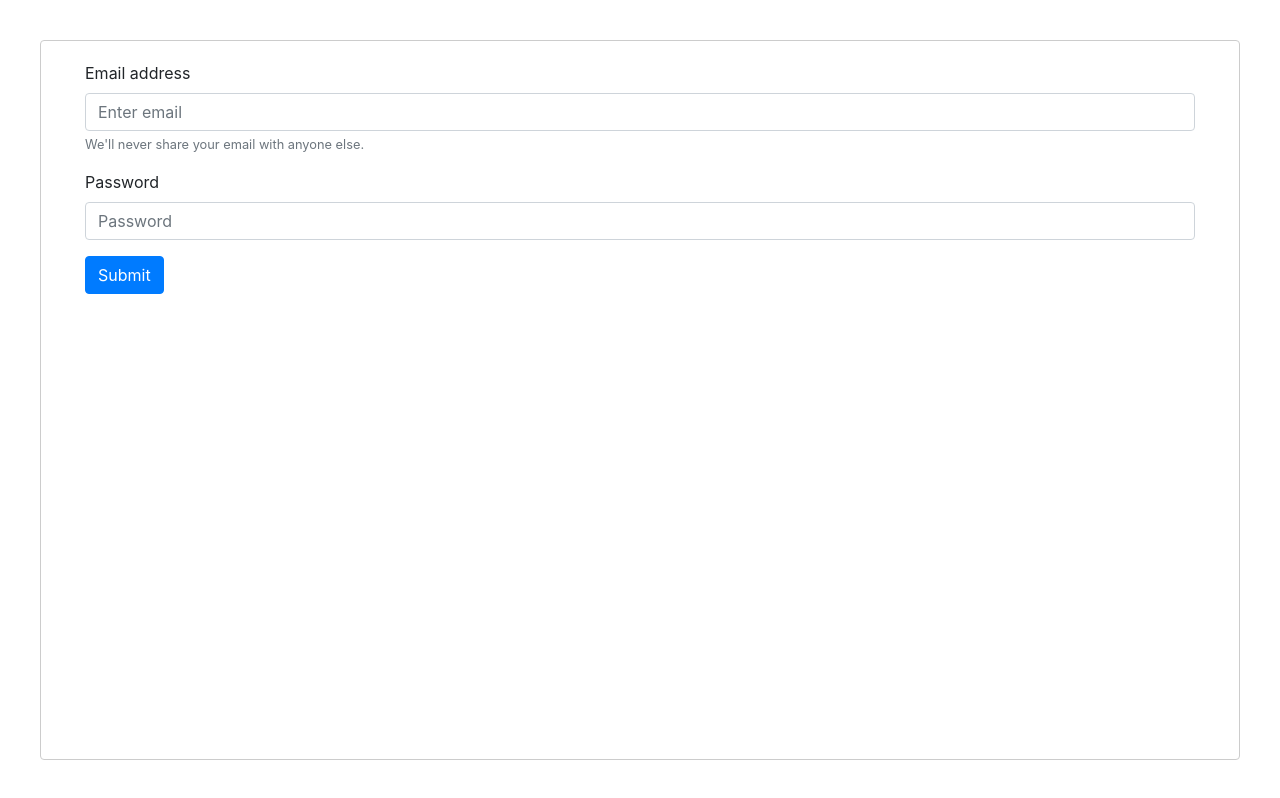
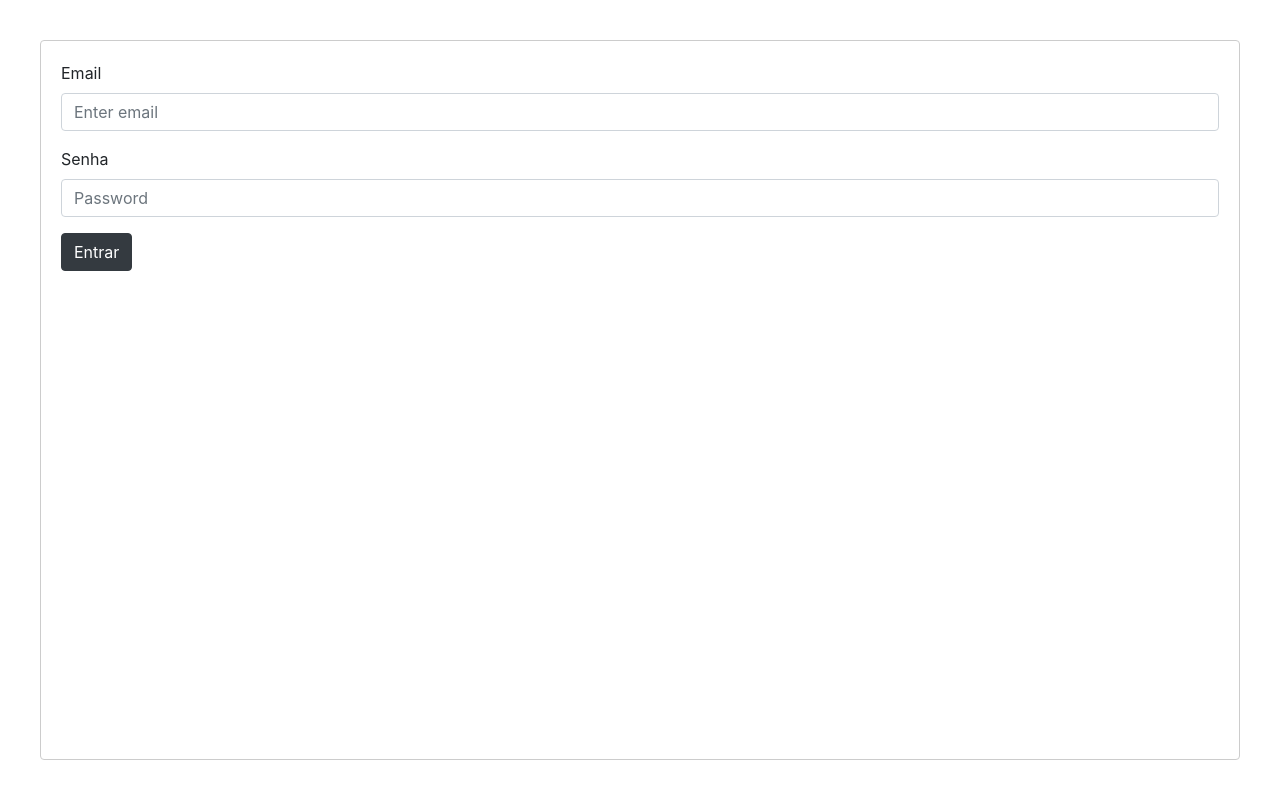
Before and after one commit to THIAGODENNY/easy-way-frontend, a React (Create React App) app: page / in a window 1280 px wide. Built offline with nearby package versions, Linux system fonts and the light colour scheme.

Commit message:
Add index.css

```diff
--- a/src/App.js
+++ b/src/App.js
@@ -1,9 +1,9 @@
 import React, { useState } from 'react';
 import './App.css';
-import Login from './components/Login/Login';
+import Login from './components/Login';
 import Modal from 'react-modal';
-import Patients from './components/Patients/Patients'
-import EditPatient from './components/EditPatient/EditPatient'
+import Patients from './components/Patients'
+import EditPatient from './components/EditPatient'
 
 function App() {
   const [token, setToken] = useState('');
--- /dev/null
+++ b/src/components/EditPatient/index.css
@@ -0,0 +1 @@
+#teste {}
--- a/src/components/EditPatient/EditPatient.js
+++ b/src/components/EditPatient/index.js
@@ -1,5 +1,7 @@
 import React from "react";
 import { Form, Button } from "react-bootstrap";
+
+import './index.css';
 
 const EditPatient = ({ patient, handleSave }) => {
   const handleMedicar = (event) => {
@@ -7,7 +9,7 @@ const EditPatient = ({ patient, handleSave }) => {
     handleSave("");
   };
   return (
-    <Form onSubmit={handleMedicar}>
+    <Form id="teste" onSubmit={handleMedicar}>
       <Form.Group controlId="formGridAddress1">
         <Form.Label>
           <b>{patient} - Data: 10/10/10 12:00</b>
--- a/src/components/Login/Login.js
+++ /dev/null
@@ -1,55 +0,0 @@
-import React, { useState } from 'react';
-import { Form, Button, Container } from 'react-bootstrap';
-import axios from 'axios';
-
-const Login = ({ handleToken }) => {
-  const [email, setEmail] = useState('');
-  const [password, setPassword] = useState('');
-
-  const getToken = (e) => {
-    e.preventDefault();
-    axios.post('https://ey7li2szf0.execute-api.us-east-1.amazonaws.com/dev/auth/jwt/login/', {
-      email: email,
-      password: password,
-    })
-    .then(function (response) {
-      const { token } = response.data;
-      handleToken(token);
-      console.log(response);
-    })
-    .catch(function (error) {
-      alert('Login Incorreto');
-    });
-  }
-
-  const handleEmail = (e) => {
-    setEmail(e.target.value);
-  }
-
-  const handlePassword = (e) => {
-    setPassword(e.target.value);
-  }
-
-  return (
-    <Container>
-      <Form onSubmit={getToken}>
-        <Form.Group controlId="formBasicEmail">
-          <Form.Label>Email address</Form.Label>
-          <Form.Control type="email" placeholder="Enter email" onChange={handleEmail} />
-          <Form.Text className="text-muted">
-            We'll never share your email with anyone else.
-          </Form.Text>
-        </Form.Group>
-
-        <Form.Group controlId="formBasicPassword">
-          <Form.Label>Password</Form.Label>
-          <Form.Control type="password" placeholder="Password" onChange={handlePassword} />
-        </Form.Group>
-        <Button variant="primary" type="submit">
-          Submit
-        </Button>
-      </Form>
-    </Container>
-  );
-};
-export default Login;
--- /dev/null
+++ b/src/components/Login/index.css
@@ -0,0 +1,5 @@
+.formulario {
+    display: flex;
+    justify-content: center;
+    align-items: center;
+}
--- a/src/components/Login/index.js
+++ b/src/components/Login/index.js
@@ -0,0 +1,53 @@
+import React, { useState } from 'react';
+import { Form, Button } from 'react-bootstrap';
+import axios from 'axios';
+
+import './index.css';
+
+const Login = ({ handleToken }) => {
+
+  const [email, setEmail] = useState('');
+  const [password, setPassword] = useState('');
+
+  const getToken = (e) => {
+    e.preventDefault();
+    axios.post('https://ey7li2szf0.execute-api.us-east-1.amazonaws.com/dev/auth/jwt/login/', {
+      email: email,
+      password: password,
+    })
+    .then(function (response) {
+      const { token } = response.data;
+      handleToken(token);
+      console.log(response);
+    })
+    .catch(function (error) {
+      alert('Login Incorreto');
+    });
+  }
+
+  const handleEmail = (e) => {
+    setEmail(e.target.value);
+  }
+
+  const handlePassword = (e) => {
+    setPassword(e.target.value);
+  }
+
+  return (
+      <Form onSubmit={getToken}>
+        <Form.Group controlId="formBasicEmail">
+          <Form.Label>Email</Form.Label>
+          <Form.Control type="email" placeholder="Enter email" onChange={handleEmail} />
+        </Form.Group>
+
+        <Form.Group controlId="formBasicPassword">
+          <Form.Label>Senha</Form.Label>
+          <Form.Control type="password" placeholder="Password" onChange={handlePassword} />
+        </Form.Group>
+        <Button variant="dark" type="submit">
+          Entrar
+        </Button>
+      </Form>
+  );
+};
+export default Login;
--- a/src/components/Patients/Patients.js
+++ b/src/components/Patients/index.js
@@ -1,5 +1,5 @@
 import React from 'react';
-import Patient from '../Patient/Patient'
+import Patient from '../Patient'
 
 const Patients = ({ patients, handleSave }) => patients
   .map((patient) => <Patient key={patient} name={patient} handleSave={handleSave} />)
```
Also changed, not shown: public/index.html (+0 -23 lines), src/assets/logo.png (added), src/components/Patient/index.js (renamed from src/components/Patient/Patient.js).
